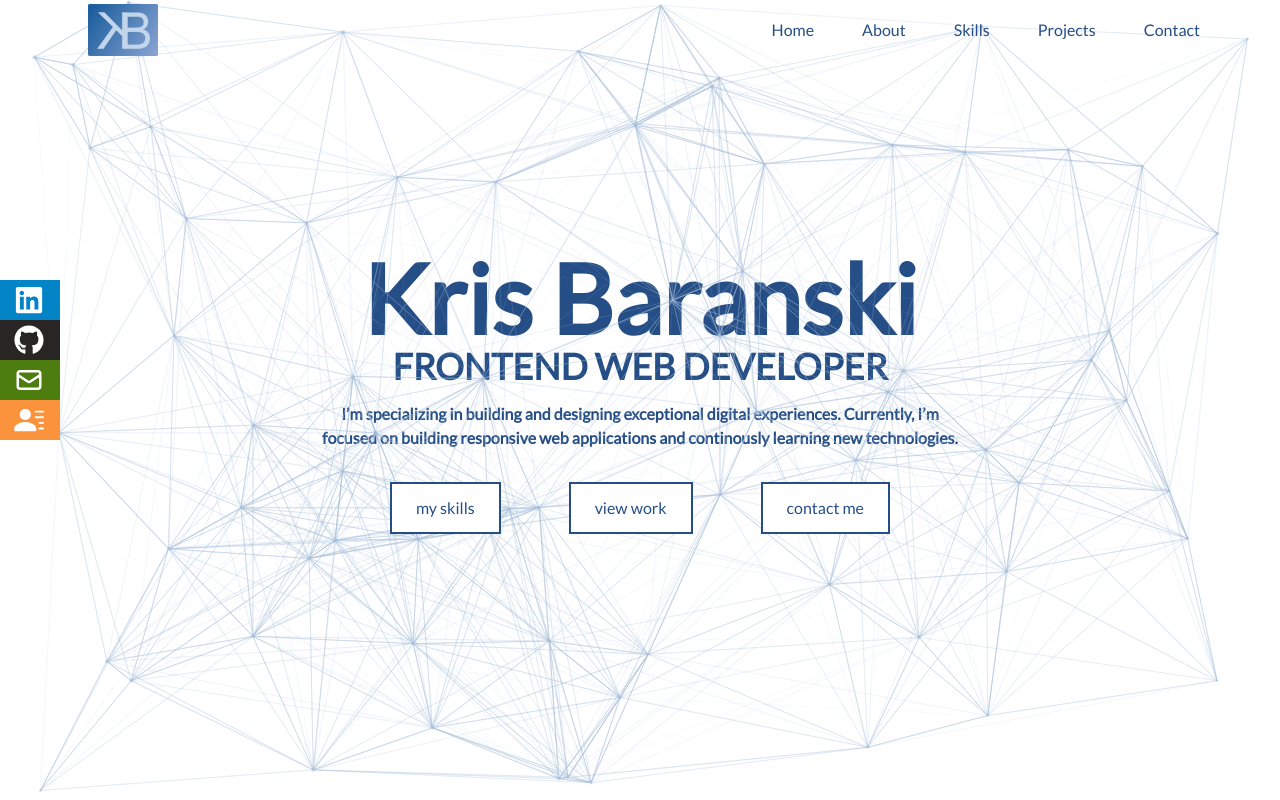
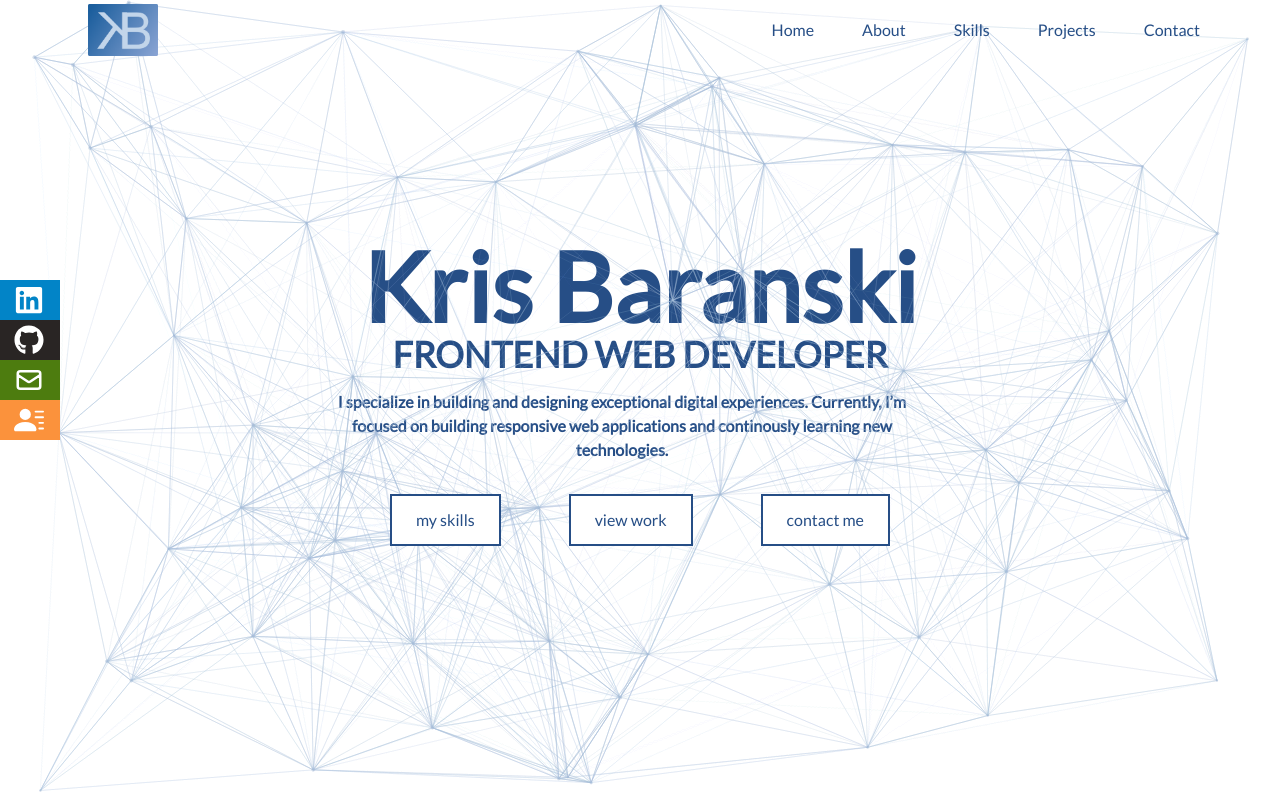
Before and after one commit to krisbaranski/portfolio, a React (Create React App) app: page / in a window 1280 px wide. Shown: the top 800 px of the page. Built offline with nearby package versions, Linux system fonts and the light colour scheme.

Commit message:
style: correct initial text and width 700 to 600

```diff
--- a/src/components/Header.js
+++ b/src/components/Header.js
@@ -3,7 +3,7 @@ import Button from './Button';
 
 const Header = () => {
   return (
-    <div name="home" className="w-full min-h-screen sm:h-screen">
+    <div name="home" className="w-full min-h-screen sm:h-screen z-10">
       {/* Container */}
       <div className="max-w-[700px] mx-auto p-16 md:p-8 flex flex-col justify-center h-full">
         <h1 className="text-6xl sm:text-7xl md:text-8xl font-bold text-center text-[#264e86]">
@@ -12,8 +12,8 @@ const Header = () => {
         <h2 className="text-2xl sm:text-3xl md:text-4xl font-bold text-center text-[#264e86]">
           FRONTEND WEB DEVELOPER
         </h2>
-        <p className="text-[#264e86] py-4 max-w-[700px] font-semibold text-center">
-          I’m specializing in building and designing exceptional digital
+        <p className="text-[#264e86] py-4 max-w-[600px] font-semibold text-center">
+          I specialize in building and designing exceptional digital
           experiences. Currently, I’m focused on building responsive web
           applications and continously learning new technologies.
         </p>
```
